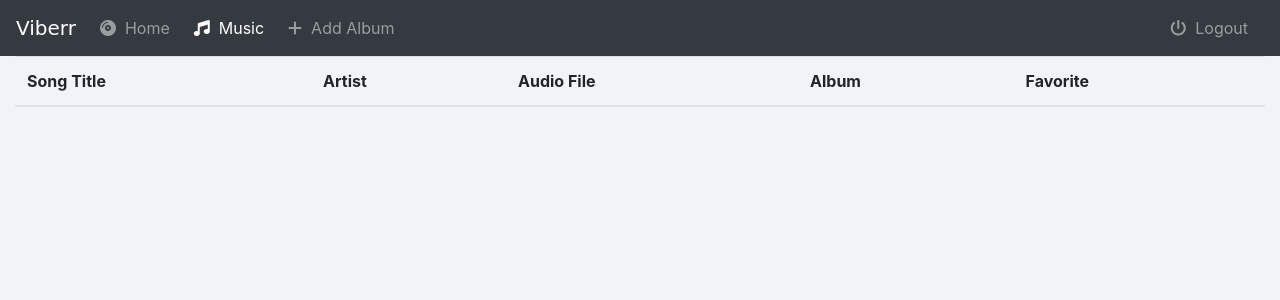
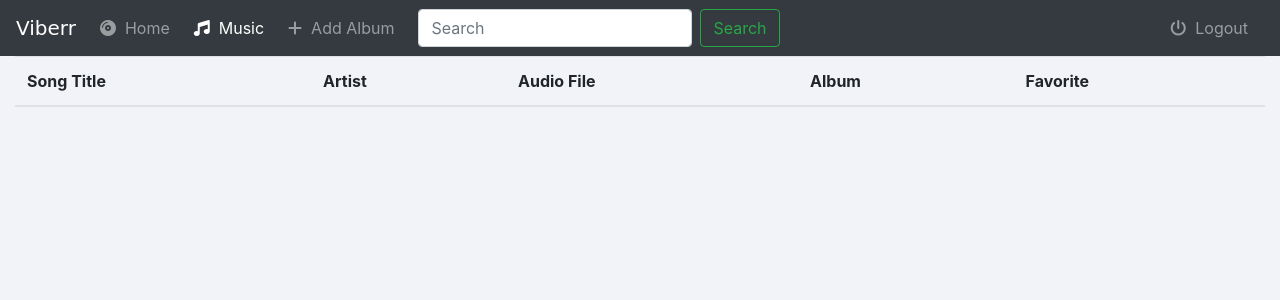
Before and after one commit to tanishgupta-git/Muukit, a Django app: a page that uses music/templates/music/basic.html in a window 1280 px wide. Shown: the top 300 px of the page. Run offline with Django 3.2, Linux system fonts and the light colour scheme; a user stored in the database is signed in; data comes from the database, SQL or seed files in the repository; both versions use the stored data as it was after the commit; lists and menus that the app fills with data are empty; some libraries are stand-ins or nearby versions.

Commit message:
added search functionality in songs page

```diff
--- a/music/templates/music/basic.html
+++ b/music/templates/music/basic.html
@@ -27,7 +27,7 @@
                         <i class="fas fa-compact-disc"></i>&nbsp;
                         Home <span class="sr-only">(current)</span></a>
                 </li>
-                <li class="nav-item mr-2 {% if musicactive %}active{% endif %}">
+                <li class="nav-item mr-2 {% if songPage %}active{% endif %}">
                     <a class="nav-link" href="{% url 'music:songs' 'all' %}"><i class="fas fa-music"></i>&nbsp; Music</a>
                 </li>
                  <li class="nav-item mr-2 {% if addalbumactive %}active{% endif %}">
@@ -36,23 +36,27 @@
                 </li>
             </ul>
 
-            {% if searchAlbum %}
-            <form class="form-inline my-2 my-lg-0" action="{% url 'music:search' %}" method="get">
+          <!-- Search bar for album and song page only -->
+            {% if searchAlbum or songPage %}
+            <form class="form-inline my-2 my-lg-0" action="{% if searchAlbum %}{% url 'music:search' %} {% else %}{% url 'music:search-songs'%}{% endif %}" method="get">
                 <input class="form-control mr-sm-2" type="search" name='search' placeholder="Search" aria-label="Search">
                 <button class="btn btn-outline-success my-2 my-sm-0" type="submit">Search</button>
             </form>
             {% endif %}
+            <!-- end of search bar for pages -->
 
             <ul class="navbar-nav ml-auto">
                 <li class="nav-item mr-2">
                     <a class="nav-link" href="{% url 'music:logout' %}"><i class="fas fa-power-off"></i>&nbsp; Logout</a>
                 </li>
             </ul>
+
         </div>
     </nav>
     <!-- End of Bootstrap Nav -->
     {% block body %}
     {% endblock%}
+
     <!-- Bootstrap js cdn -->
     <script src="https://code.jquery.com/jquery-3.2.1.slim.min.js" integrity="sha384-KJ3o2DKtIkvYIK3UENzmM7KCkRr/rE9/Qpg6aAZGJwFDMVNA/GpGFF93hXpG5KkN" crossorigin="anonymous"></script>
     <script src="https://cdnjs.cloudflare.com/ajax/libs/popper.js/1.12.9/umd/popper.min.js" integrity="sha384-ApNbgh9B+Y1QKtv3Rn7W3mgPxhU9K/ScQsAP7hUibX39j7fakFPskvXusvfa0b4Q" crossorigin="anonymous"></script>
--- a/music/templates/music/songs.html
+++ b/music/templates/music/songs.html
@@ -1,6 +1,19 @@
 {% extends 'music/basic.html' %}
 {% block title %}<title>Songs</title>{% endblock %}
 {% block body%}
+<!-- For user search query if not found -->
+{% if msg %}
+<div class="container jumbotron mt-4">
+   <h2>Your Collection Doesn't Match For "{{search}}"</h2>
+   <ul class="list-group mt-4">
+  <li class="list-group-item">Try Alternate Words</li>
+  <li class="list-group-item">Check Your Spelling</li>
+  <li class="list-group-item">Use More Generic Words</li>
+  </ul>
+</div>
+
+<!-- end  -->
+{% else %}
 <div class="container-fluid songs-container">
     <div class="row">
         <div class="col-sm-12">
@@ -40,4 +53,5 @@
         </div>
     </div>
 </div>
+{% endif %}
 {% endblock %}
--- a/music/urls.py
+++ b/music/urls.py
@@ -10,10 +10,11 @@ urlpatterns = [
     path('songs/<userpreference>/',views.Songs,name='songs'),
     path('album/add', views.AlbumCreate, name='album-add'),
     path('album/<int:pk>/', views.AlbumUpdate, name='album-update'),
-    path('album/<int:pk>/delete', views.AlbumDelete, name='album-delete'),
-    path('album/<int:pk>/addsong', views.AddSong, name='add-song'),
-    path('album/<int:pk>/delete/<songTitle>', views.DeleteSong, name='delete-song'),
-    path('album/<int:pk>/<songTitle>/favorite/<page>', views.Favorite, name='favorite'),
-    path('album/<int:pk>/favorite',views.FavoriteAlbum,name='favorite-album'),
-    path('search/',views.search,name='search')
+    path('album/<int:pk>/delete/', views.AlbumDelete, name='album-delete'),
+    path('album/<int:pk>/addsong/', views.AddSong, name='add-song'),
+    path('album/<int:pk>/delete/<songTitle>/', views.DeleteSong, name='delete-song'),
+    path('album/<int:pk>/<songTitle>/favorite/<page>/', views.Favorite, name='favorite'),
+    path('album/<int:pk>/favorite/',views.FavoriteAlbum,name='favorite-album'),
+    path('search/',views.Search,name='search'),
+    path('song/search/',views.SearchSongs,name='search-songs')
 ]
--- a/music/views.py
+++ b/music/views.py
@@ -77,6 +77,17 @@ def searchQuery(query,album):
     # if not matches
     return False
 
+def searchSongquery(query,song,album):
+    # for checking album info
+    if query.lower() in album.album_title.lower() or query.lower() in album.artist.lower() or query.lower() in album.genre.lower():
+        return True
+    # for checking song info
+    if query in song.song_title:
+        return True
+    # if not matches
+    return False
+
+# End of the search functions
 
 # request for index page
 @login_required(login_url='music:login')
@@ -87,7 +98,7 @@ def index(request):
 
 # Search page
 @login_required(login_url='music:login')
-def search(request):
+def Search(request):
     search = request.GET.get('search')
     albums = Album.objects.filter(user=request.user)
     searchalbums = []
@@ -100,6 +111,25 @@ def search(request):
 
     return render(request,'music/index.html',{'albums':albums,'searchAlbum':True,'homeactive':True})
 
+@login_required(login_url='music:login')
+def SearchSongs(request):
+    search = request.GET.get('search')
+    albums = Album.objects.filter(user=request.user)
+    searchSongs = []
+    for album in albums:
+        for song in album.song_set.all():
+            if searchSongquery(search,song,album):
+                searchSongs.append(song)
+
+    if not(len(searchSongs)):
+        return render(request,'music/songs.html',{'msg':True,'search':search,'songPage':True})
+
+    return render(request,'music/songs.html',{'songList':searchSongs,'songPage':True})
+
+# End of search page views
+
+
+
 
 # request for detail page
 @login_required(login_url='music:login')
@@ -107,8 +137,6 @@ def detail(request,pk):
         user = request.user
         album = get_object_or_404(Album, pk=pk)
         return render(request,'music/detail.html',{'album':album})
-
-
 
 
 # For Album Create
@@ -259,4 +287,4 @@ def Songs(request,userpreference):
             for song in album.song_set.all():
                 songList.append(song)
 
-     return render(request,'music/songs.html',{'songList':songList,'musicactive':True})
+     return render(request,'music/songs.html',{'songList':songList,'songPage':True})
```
Also changed, not shown: db.sqlite3.
